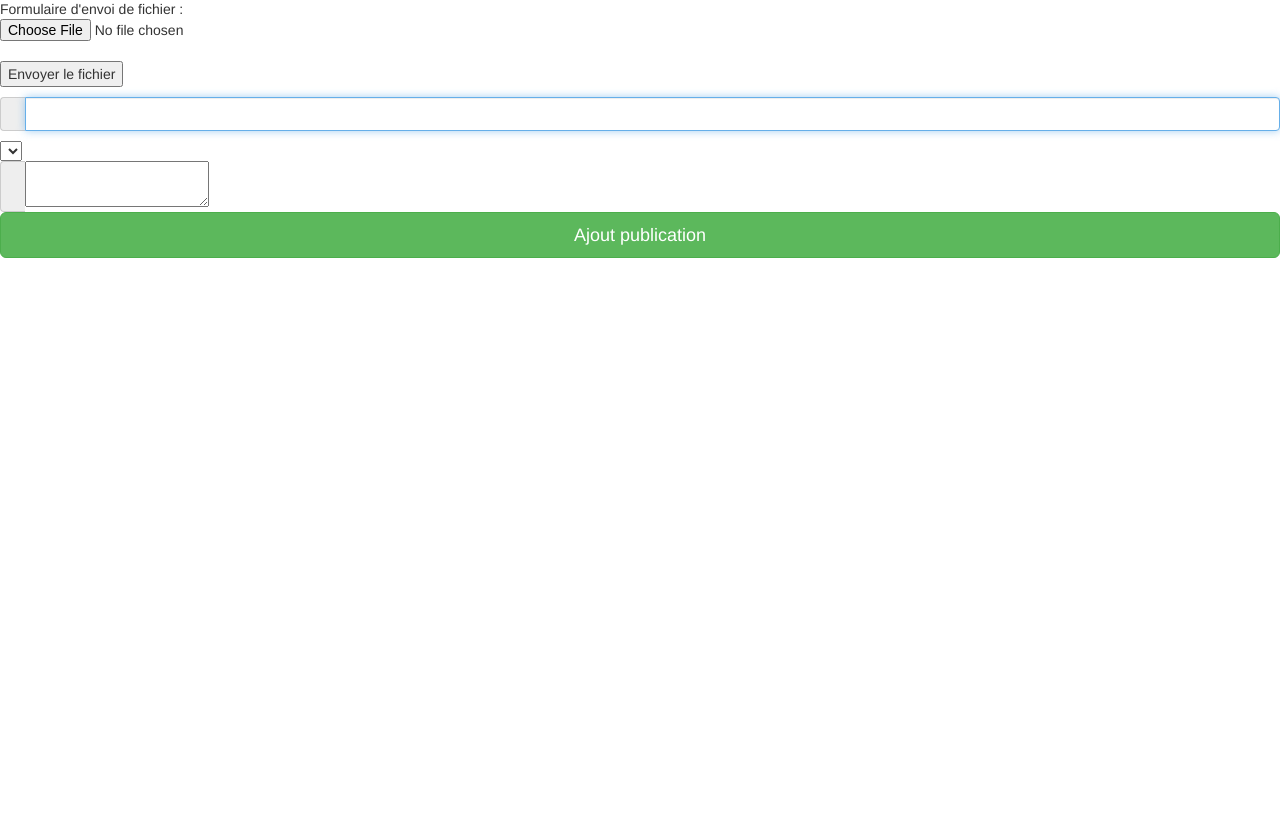
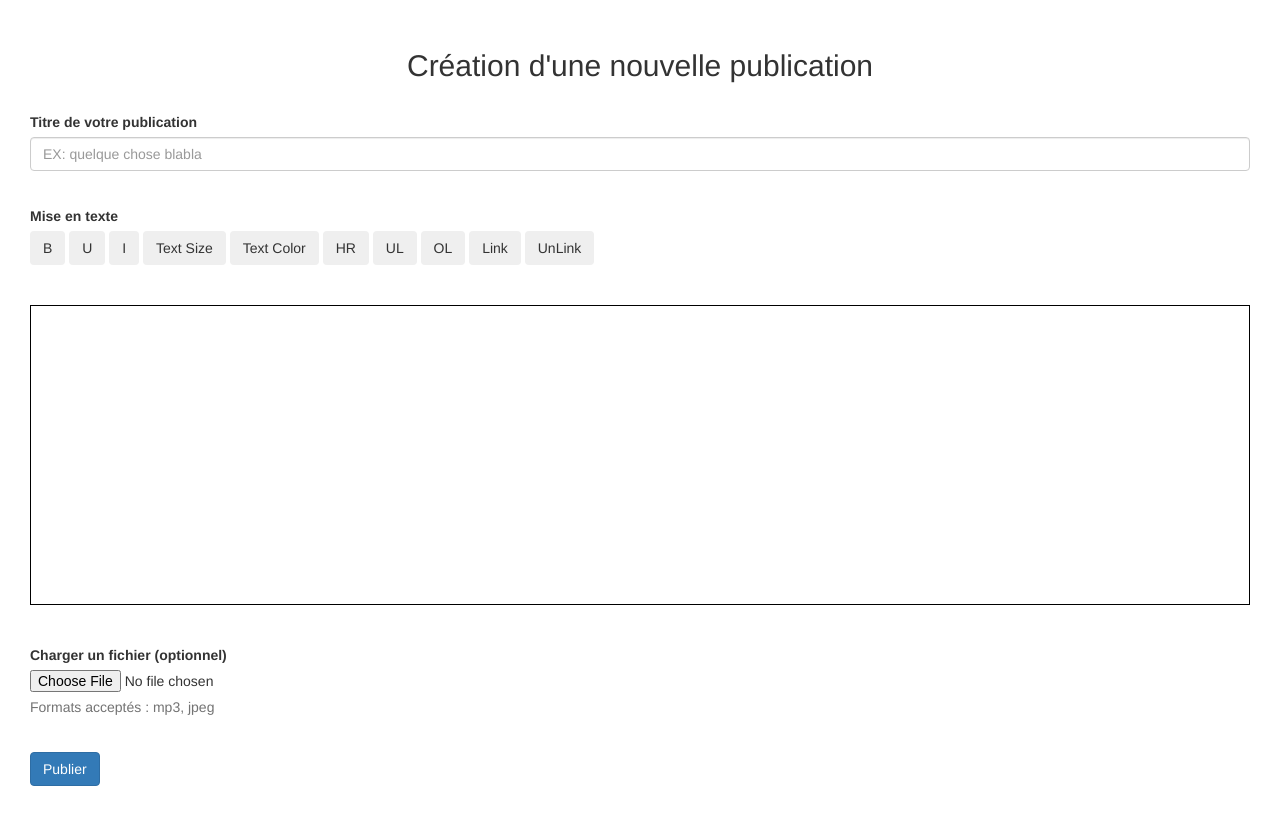
Before and after one commit to khaled290/wikhithema, a PHP site: page /wikhitema/new-publication.php in a window 1280 px wide. Shown: the part 51-867 px from the top of the page. Before the commit the page ends 309 px from the top, so only its background shows below. Run offline with PHP 8.4, Linux system fonts and the light colour scheme; data that the repository does not hold is empty; some libraries are stand-ins or nearby versions.

Commit message:
Ajout editeur de texte

```diff
--- a/vue/css/wiki-style.css
+++ b/vue/css/wiki-style.css
@@ -18,7 +18,9 @@ a:hover, a:focus {
   text-decoration: none;
 }
 
-
+.title-new-publication {
+  text-align: center;
+}
 .container-infos-user {
   margin-top: 100px;
 }
@@ -117,6 +119,10 @@ h1 {
   color: #fa5e12;
 }
 
+.container-wiki-text-editor{
+  padding: 30px 30px 30px 30px;
+}
+
 .login .loginOr {
   position: relative;
   font-size: 1.5em;
--- /dev/null
+++ b/vue/js/text-editor.js
@@ -0,0 +1,42 @@
+
+        function iFrameOn(){
+            richTextField.document.designMode = 'On';
+        }
+        function iBold(){
+            richTextField.document.execCommand('bold',false,null);
+        }
+        function iUnderline(){
+            richTextField.document.execCommand('underline',false,null);
+        }
+        function iItalic(){
+            richTextField.document.execCommand('italic',false,null);
+        }
+        function iFontSize(){
+            var size = prompt('Entrez une valeur entre 1 et 7 -- Autrement, la taille ne changera pas', '');
+            richTextField.document.execCommand('FontSize',false,size);
+        }
+        function iForeColor(){
+            var color = prompt('Donnez un code couleur en hexadecimal', '#');
+            richTextField.document.execCommand('ForeColor',false,color);
+        }
+        function iHorizontalRule(){
+            richTextField.document.execCommand('inserthorizontalrule',false,null);
+        }
+        function iUnorderedList(){
+            richTextField.document.execCommand("InsertOrderedList", false,"newOL");
+        }
+        function iOrderedList(){
+            richTextField.document.execCommand("InsertUnorderedList", false,"newUL");
+        }
+        function iLink(){
+            var linkURL = prompt("Entrer l'URL du lien :", "http://");
+            richTextField.document.execCommand("CreateLink", false, linkURL);
+        }
+        function iUnLink(){
+            richTextField.document.execCommand("Unlink", false, null);
+        }
+        function submit_form(){
+            var theForm = document.getElementById("textEditor");
+            theForm.elements["zone-saisie"].value = window.frames['richTextField'].document.body.innerHTML;
+            theForm.submit();
+        }
--- a/vue/new-publication.php
+++ b/vue/new-publication.php
@@ -9,12 +9,11 @@
     <link href="font-awesome/css/font-awesome.min.css" rel="stylesheet" type="text/css">
     <link href="css/bootstrap.css" rel="stylesheet">
     <link rel="stylesheet" type="text/css" href="css/wiki-style.css">
-    <link href="../vue/css/bootstrap.css" rel="stylesheet">
-    <link rel="stylesheet" type="text/css" href="../vue/css/wiki-style.css">
+    <script type="text/javascript" src="js/text-editor.js"></script>
     <script type="text/javascript" src="https://code.jquery.com/jquery-3.2.1.min.js"></script>
 </head>
 
-<body>
+<body onLoad="iFrameOn();">
     <nav class="navbar navbar-inverse navbar-fixed-top" role="navigation">
         <div class="container">
             <div class="navbar-header">
@@ -72,34 +71,41 @@
     </nav>
 
     <section class="container-wiki-text-editor">
-        <form action="../Controller/Controller.php?page=ajoutMedia" method="post" enctype="multipart/form-data">
-            <p>
-                Formulaire d'envoi de fichier :<br />
-                <input type="file" name="media" /><br />
-                <input type="submit" value="Envoyer le fichier" />
-            </p>
-        </form>
-        <form class="" action="../Controller/UserController.php?page=ajoutPublication" autocomplete="on" method="POST">
+        <h2 class="title-new-publication">Création d'une nouvelle publication</h2><br>
+        <form action="../Controller/textEditor.php" name="textEditor" id="textEditor" method="post">
+            <div class="form-group">
+                <label for="publicationTitle">Titre de votre publication</label>
+                <input type="text" class="form-control" id="publicationTitle" placeholder="EX: quelque chose blabla">
+            </div>
+            <br>
+            <div class="form-group">
+                <label for="zone-text">Mise en texte</label>
+                <div id="zone-text form-group">
+                  <input class="btn" type="button" onClick="iBold()" value="B">
+                  <input class="btn" type="button" onClick="iUnderline()" value="U">
+                  <input class="btn" type="button" onClick="iItalic()" value="I">
+                  <input class="btn" type="button" onClick="iFontSize()" value="Text Size">
+                  <input class="btn" type="button" onClick="iForeColor()" value="Text Color">
+                  <input class="btn" type="button" onClick="iHorizontalRule()" value="HR">
+                  <input class="btn" type="button" onClick="iUnorderedList()" value="UL">
+                  <input class="btn" type="button" onClick="iOrderedList()" value="OL">
+                  <input class="btn" type="button" onClick="iLink()" value="Link">
+                  <input class="btn" type="button" onClick="iUnLink()" value="UnLink">
 
-            <div class="input-group">
-                <span class="input-group-addon"><i class=""></i></span>
-                <input type="text" size="25" class="form-control " name="" placeholder="" autofocus autocomplete="on" required>
+                </div><br><br>
+                <!-- Hide(but keep)your normal textarea and place in the iFrame replacement for it -->
+                <textarea style="display:none;" name="zone-saisie" id="zone-saisie" cols="100" rows="14"></textarea>
+                <iframe name="richTextField" id="richTextField" style="border:#000000 1px solid; width:100%; height:300px;"></iframe>
+                <!-- End replacing your normal textarea -->
             </div>
-            <span class="help-block"></span>
-
-            <?php
-            echo "<select id='select'>";
-            foreach ($listeThematique as $thematique) {
-                    echo "<option value=".$thematique['id_thematique'].">".$thematique['nom']."</option>";
-            }
-            echo "</select>";
-            ?>
-            <div class="input-group">
-                <span class="input-group-addon"><i class=""></i></span>
-                <textarea name="" id =""></textarea>
+            <br>
+            <div class="form-group">
+                <label for="fileUpload">Charger un fichier (optionnel)</label>
+                <input type="file" id="fileUpload">
+                <p class="help-block">Formats acceptés : mp3, jpeg</p>
             </div>
-
-            <button class="btn btn-lg btn-success btn-block" type="submit">Ajout publication</button>
+            <br>
+            <input class="btn btn-primary" name="btnSubmit" type="button" value="Publier" onClick="javascript:submit_form();"/>
         </form>
     </section>
 </body>
```
